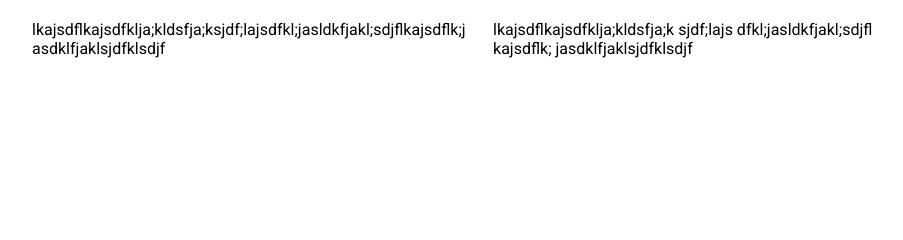
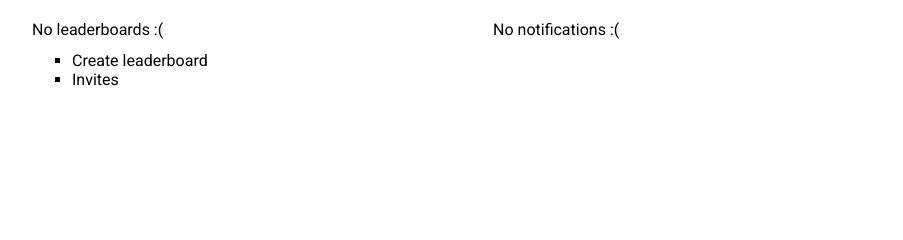
Before and after one commit to mwiens91/CommonRank, a Django app: template templates/home.html in a window 1280 px wide. Shown: the part 194-434 px from the top of the page, without its empty margins (158-1061 px from the left). Run offline with Django 3.2, Linux system fonts and the light colour scheme; the template is opened without the code that fills it, so the values that code supplies are empty; parts of the project's set-up code (start-up, migrations or seed data) failed here and were passed over.

Commit message:
Let homepage know about leaderboards+notifications

```diff
--- a/templates/home.html
+++ b/templates/home.html
@@ -7,13 +7,52 @@ The home page of a user.
 {% block content %}
 	<p>Welcome {{ user.get_username }}!</p>
 	<section class="homepagecontainer">
+
+		{# The left column #}
 		<div class="homepage-column" style="margin-right: 0.69em">
+
 			<h2>{{ user.first_name }}'s leaderboards:</h2>
-			<p>lkajsdflkajsdfklja;kldsfja;ksjdf;lajsdfkl;jasldkfjakl;sdjflkajsdflk;jasdklfjaklsjdfklsdjf</p>
+
+			{% if leaderboards %}
+				<ul>
+
+					{# List the tourneys #}
+					{% for leaderboard in leaderboards %}
+						<li>{{ leaderboard.name }}</li>
+					{% endfor %}
+
+				</ul>
+			{% else %}
+				<div>No leaderboards :(</div>
+			{% endif %}
+
+			{# Other left-column options here #}
+			<ul>
+				<li>Create leaderboard</li>
+				<li>Invites</li>
+			</ul>
+
 		</div>
+
+		{# The right column #}
 		<div class="homepage-column" style="margin-left: 0.69em">
+
+			{# Display notifications #}
 			<h2>Notifications</h2>
-			<p>lkajsdflkajsdfklja;kldsfja;k sjdf;lajs dfkl;jasldkfjakl;sdjfl kajsdflk; jasdklfjaklsjdfklsdjf</p>
+
+			{% if notifications %}
+				<ul>
+
+					{# List the notifications #}
+					{% for notification in notifications %}
+						<li>{{ notification }}</li>
+					{% endfor %}
+
+				</ul>
+			{% else %}
+				<div>No notifications :(</div>
+			{% endif %}
+
 		</div>
 	</section>
 {% endblock %}
```
Also changed, not shown: core/views.py (+8 -1 lines).
